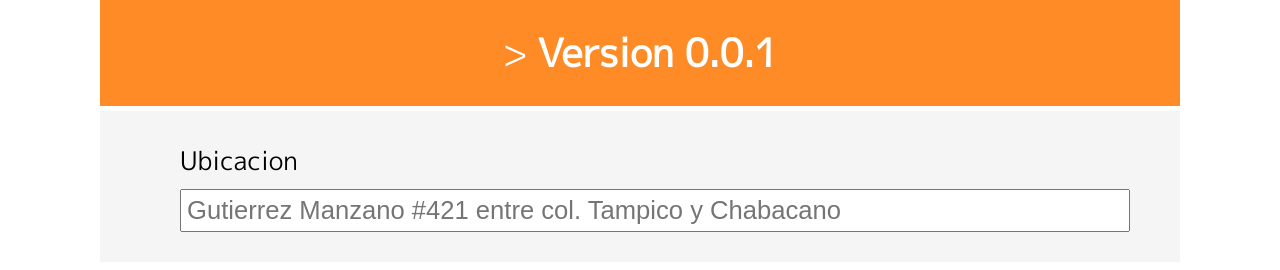
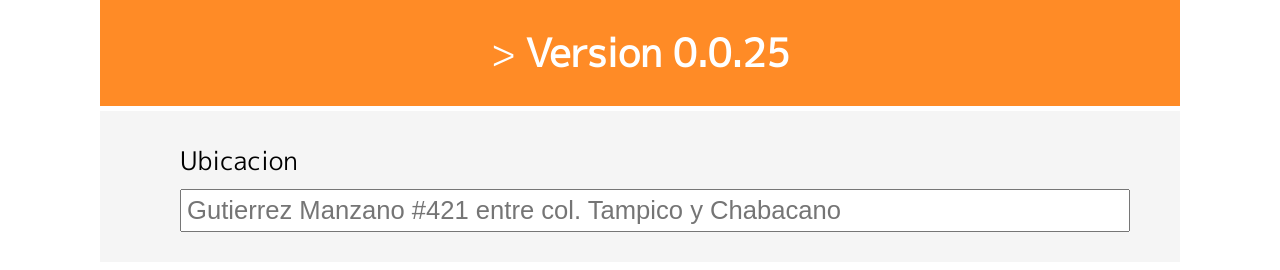
Before and after one commit to AyatoAbyss/Pagina-Prueba, a plain HTML site: page configuracion.html in a window 1280 px wide. Drawn offline with Linux system fonts and the light colour scheme; a web font is replaced by a local one.

Commit message:
Update configuracion.html

```diff
--- a/configuracion.html
+++ b/configuracion.html
@@ -91,7 +91,7 @@
         <!-- Header Tab (inside the container) -->
         <div class="header-tab">
             <a href="#" class="clickable-greater-than">&gt;</a> <!-- Clickable greater-than symbol -->
-            <h1>Version 0.0.1</h1>
+            <h1>Version 0.0.25</h1>
         </div>
 
         <!-- Gray Stripe inside the body with Text -->
```
